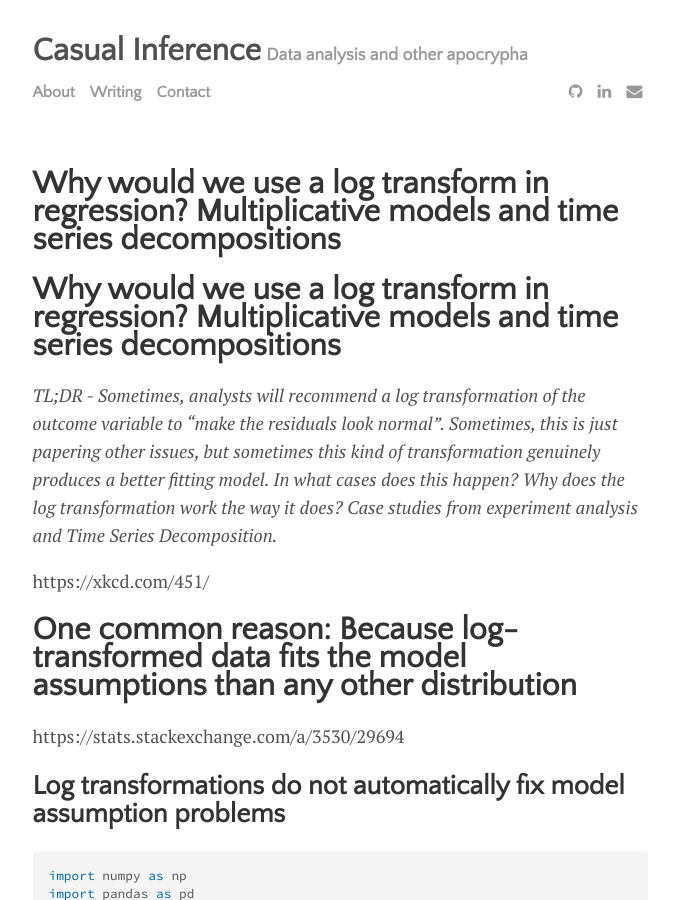
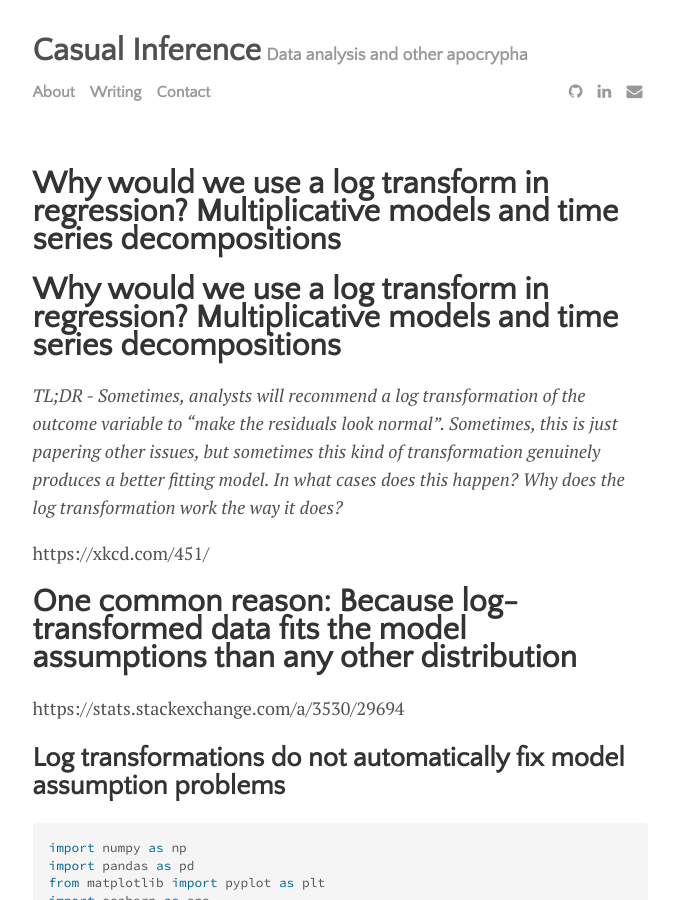
Before and after one commit to lmc2179/lmc2179.github.io, a Jekyll site: the page built from drafts/multiplicative.md, in a window 1280 px wide and 900 px high. Shown: the whole window, without its empty margins (300-974 px from the left). Built offline with Jekyll 4.4.1, drawn with Linux system fonts in a browser that asks for light colours; our own code applies the rules of GitHub Pages for plain Markdown files.

Commit message:
Update multiplicative.md

```diff
--- a/drafts/multiplicative.md
+++ b/drafts/multiplicative.md
@@ -1,6 +1,6 @@
 # Why would we use a log transform in regression? Multiplicative models and time series decompositions
 
-*TL;DR - Sometimes, analysts will recommend a log transformation of the outcome variable to "make the residuals look normal". Sometimes, this is just papering other issues, but sometimes this kind of transformation genuinely produces a better fitting model. In what cases does this happen? Why does the log transformation work the way it does? Case studies from experiment analysis and Time Series Decomposition.*
+*TL;DR - Sometimes, analysts will recommend a log transformation of the outcome variable to "make the residuals look normal". Sometimes, this is just papering other issues, but sometimes this kind of transformation genuinely produces a better fitting model. In what cases does this happen? Why does the log transformation work the way it does?*
 
 https://xkcd.com/451/
 
```
